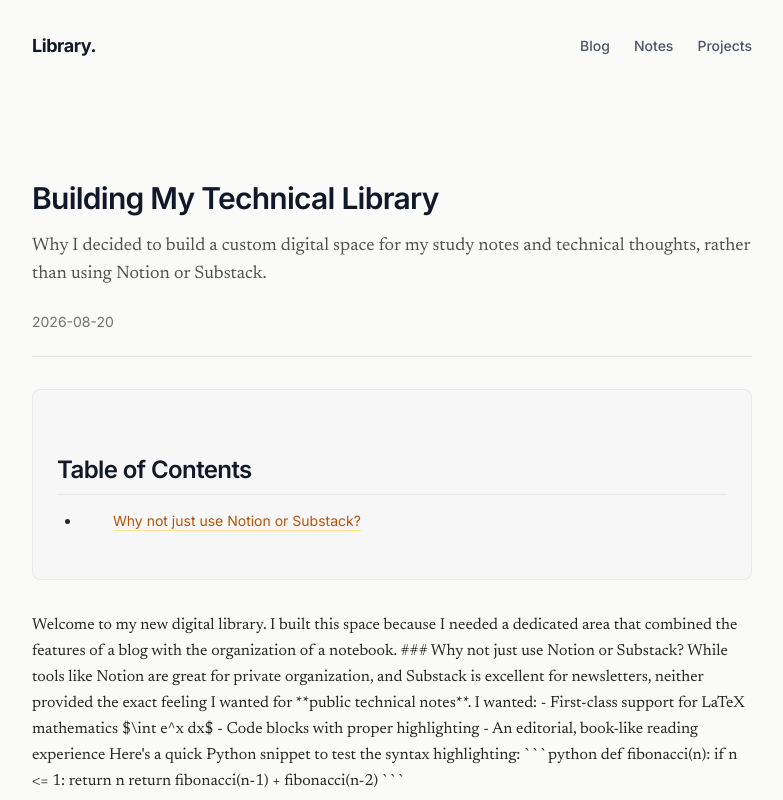
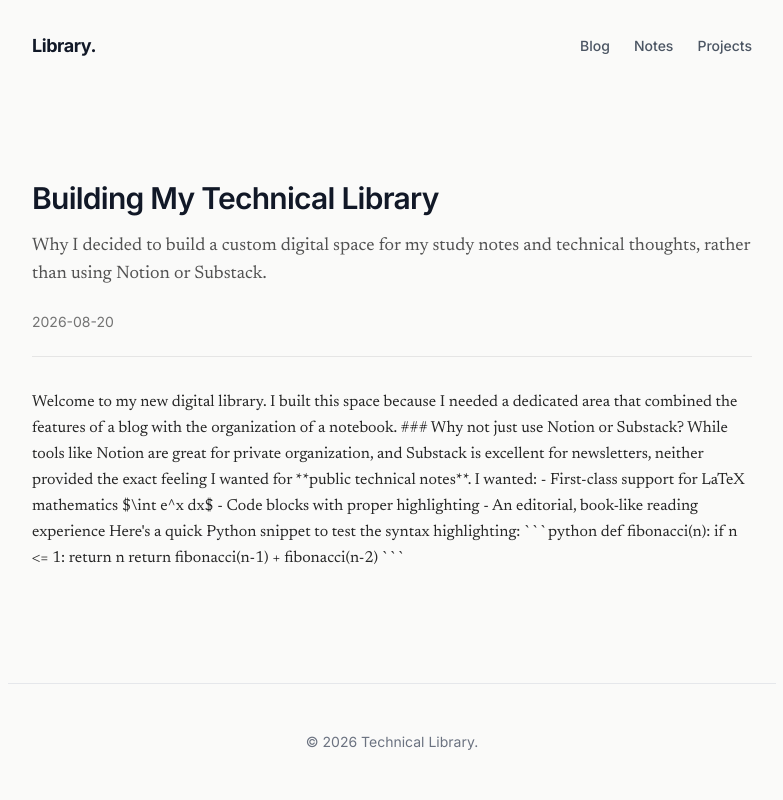
Before and after one commit to 07-khanh/07-khanh.github.io, a Next.js app: page / in a window 1280 px wide. Shown: the top 800 px of the page, without its empty margins (248-1031 px from the left). Built offline with nearby package versions, Linux system fonts and the light colour scheme.

Commit message:
Refactor heading extraction to use HTML parsing

```diff
--- a/src/app/page.tsx
+++ b/src/app/page.tsx
@@ -1,27 +1,33 @@
 import { getPostBySlug, getPosts } from '@/lib/content';
 import { notFound } from 'next/navigation';
-import Link from 'next/link';
 
-// Function to automatically extract headings from raw MDX text
-function extractHeadings(content: string) {
-  const headingLines = content
-    .split('\n')
-    .filter((line) => line.match(/^#{1,3}\s+/));
+// Extract headings directly from the rendered HTML string
+function extractHeadingsFromHtml(html: string) {
+  const regex = /<h([1-3])(?:\s+id="([^"]*)")?[^>]*>(.*?)<\/h\1>/gi;
+  const headings = [];
+  let match;
 
-  return headingLines.map((raw) => {
-    const level = raw.match(/^#+/)?.[0].length || 1;
-    const text = raw.replace(/^#+\s+/, '').trim();
-    // Generate anchor slug matching standard Markdown rules
-    const id = text
-      .toLowerCase()
-      .replace(/[^\w\s-]/g, '')
-      .replace(/\s+/g, '-');
-    return { level, text, id };
-  });
+  while ((match = regex.exec(html)) !== null) {
+    const level = parseInt(match[1], 10);
+    // Strip nested tags (like <a>, <code>, <span>) to get plain text
+    const text = match[3].replace(/<[^>]+>/g, '').trim();
+    // Use the id generated by rehype-slug, or fallback to a slugified version of text
+    const id =
+      match[2] ||
+      text
+        .toLowerCase()
+        .replace(/[^\w\s-]/g, '')
+        .replace(/\s+/g, '-');
+
+    if (text) {
+      headings.push({ level, text, id });
+    }
+  }
+
+  return headings;
 }
 
 export default async function NotePage() {
-  // If this is the homepage showing the first note or default slug:
   const posts = await getPosts();
   const defaultSlug = posts[0]?.slug || 'index';
   const note = await getPostBySlug(defaultSlug);
@@ -30,7 +36,7 @@ export default async function NotePage() {
     notFound();
   }
 
-  const headings = extractHeadings(note.content);
+  const headings = extractHeadingsFromHtml(note.content);
 
   return (
     <article className="prose prose-neutral max-w-none">
@@ -39,9 +45,7 @@ export default async function NotePage() {
           {note.meta.title}
         </h1>
         {note.meta.description && (
-          <p className="text-neutral-600 text-lg">
-            {note.meta.description}
-          </p>
+          <p className="text-neutral-600 text-lg">{note.meta.description}</p>
         )}
         <div className="flex gap-4 text-sm text-neutral-500 font-sans mt-4">
           {note.meta.date && <span>{note.meta.date}</span>}
@@ -49,7 +53,7 @@ export default async function NotePage() {
         </div>
       </header>
 
-      {/* AUTOMATIC TABLE OF CONTENTS */}
+      {/* TABLE OF CONTENTS */}
       {headings.length > 0 && (
         <nav className="my-8 p-6 bg-neutral-100/60 rounded-lg border border-neutral-200/80 font-sans">
           <h2 className="text-base font-semibold text-neutral-900 mb-3 mt-0">
```
